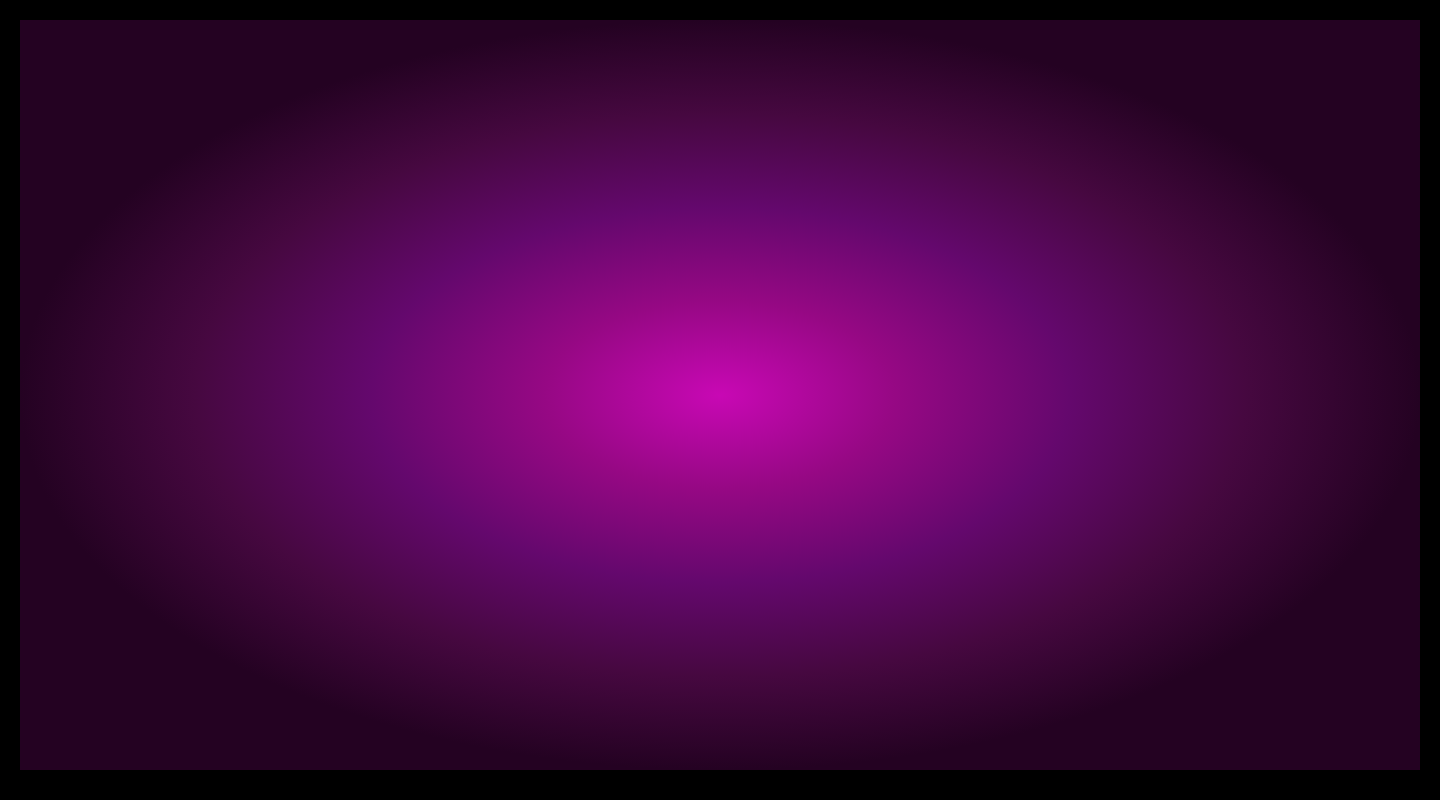
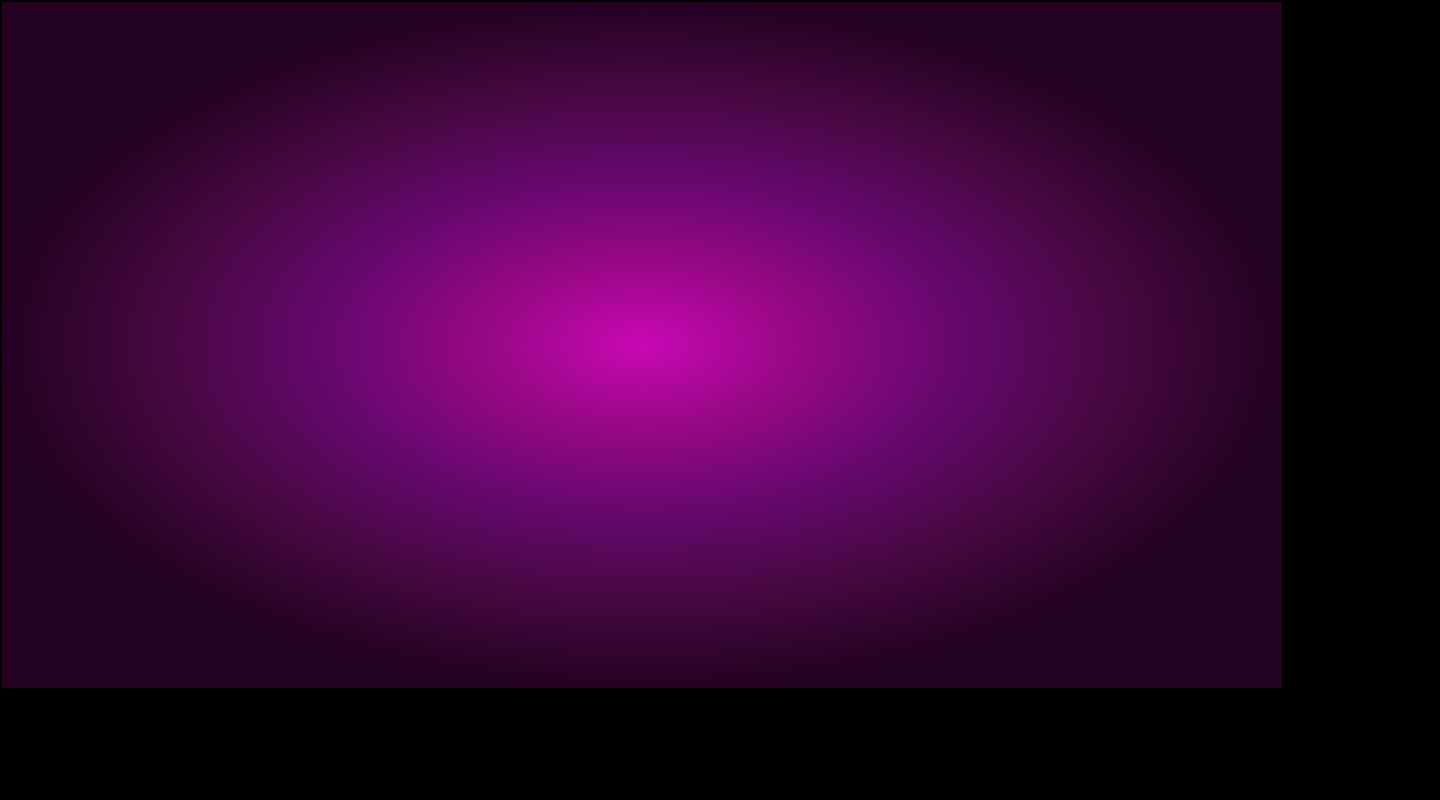
Before and after one commit to AleManess/AleManess.github.io, a plain HTML site: page fsd-projects/platformer/index.html in a window 1280 px wide. Shown: the whole page, 1440 px wide, since content can reach past the window. Drawn offline with nearby package versions, Linux system fonts and the light colour scheme.

Commit message:
Finalized platformer game

```diff
--- a/fsd-projects/platformer/platformer.css
+++ b/fsd-projects/platformer/platformer.css
@@ -1,12 +1,15 @@
 body {
   margin: 0px;
   background-color: black;
+  overflow: hidden;
 }
 
 canvas {
   background: radial-gradient(closest-side, rgb(200, 8, 180), rgb(150, 8, 132), rgb(100, 8, 109), rgb(70, 8, 64), rgb(36, 2, 34));
-  margin: 20px;
+  margin: 2px;
   padding: auto;
+  width: 100%;
+  height: 100%;
 }
 
 img {
```
